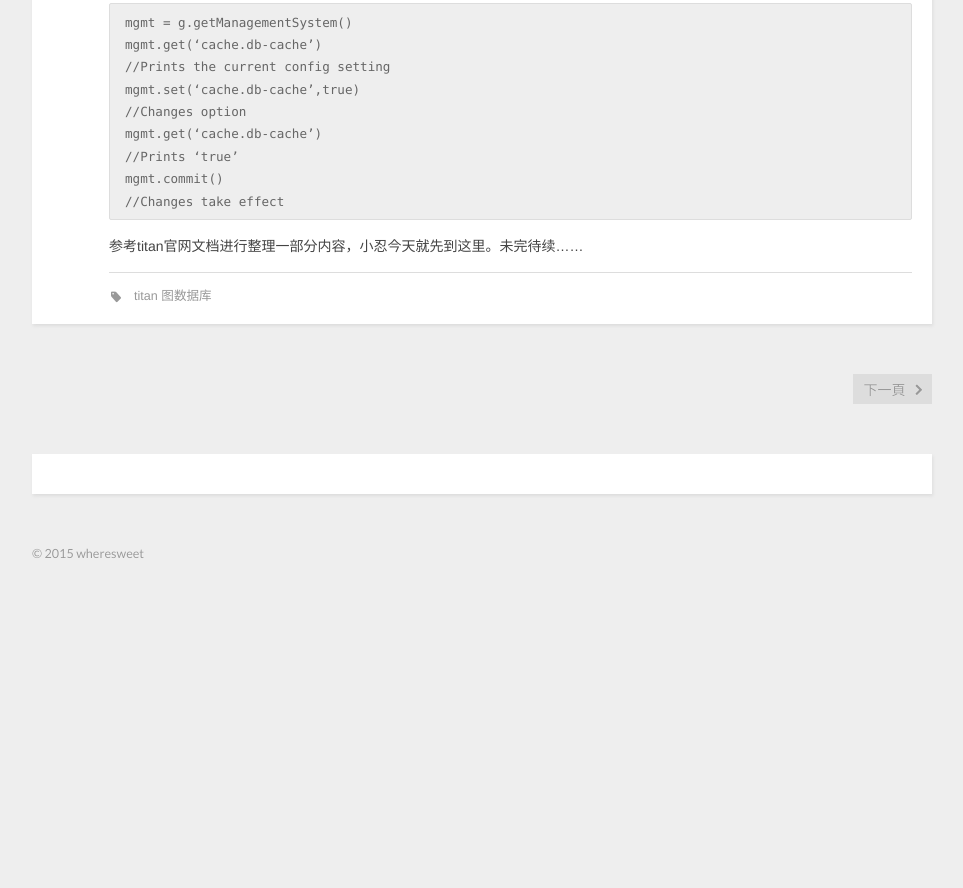
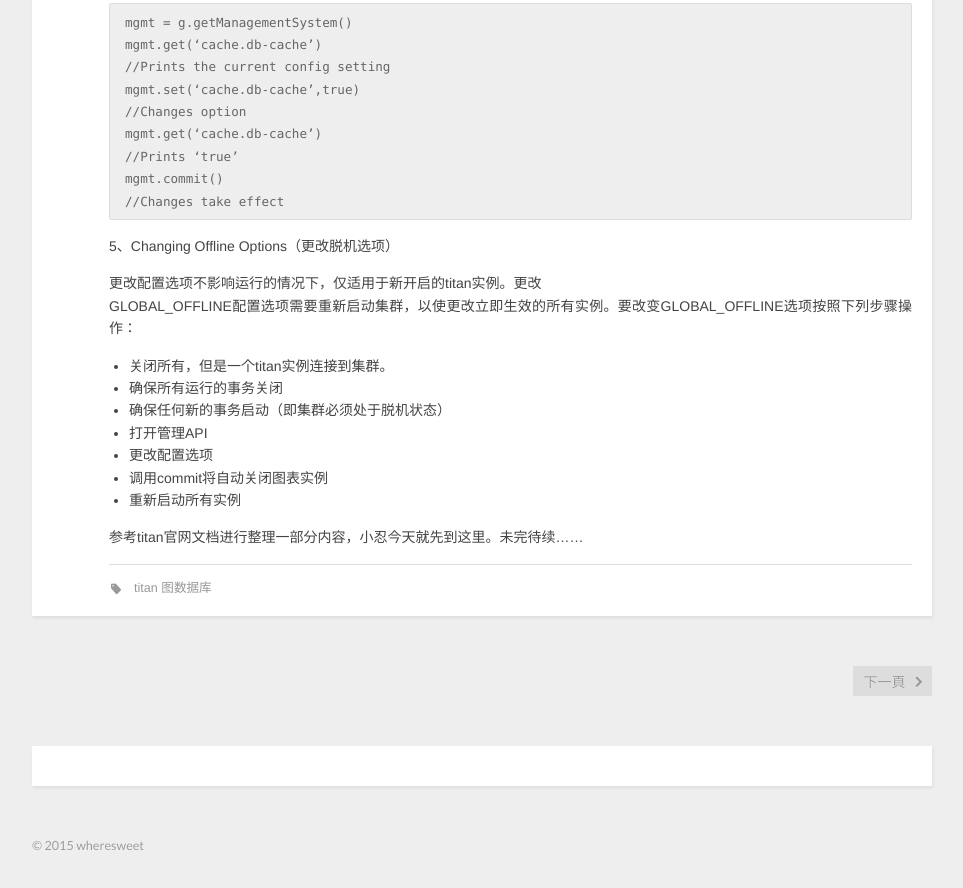
Before and after one commit to wheresweet/wheresweet.github.io, a plain HTML site: page 2015/12/17/《初入titan图数据库》学习笔记（二）/index.html in a window 1280 px wide. Shown: the part 3111-3999 px from the top of the page, without its empty margins (8-971 px from the left). Before the commit the page ends 3726 px from the top, so only its background shows below. Drawn offline with nearby package versions, Linux system fonts and the light colour scheme; a script that the page names is missing.

Commit message:
Site updated: 2015-12-19 21:41:01

```diff
--- a/2015/12/17/《初入titan图数据库》学习笔记（二）/index.html
+++ b/2015/12/17/《初入titan图数据库》学习笔记（二）/index.html
@@ -173,7 +173,18 @@ mgmt.get(‘cache.db-cache’)
 //Prints ‘true’
 mgmt.commit()
 //Changes take effect
-</code></pre><p>参考titan官网文档进行整理一部分内容，小忍今天就先到这里。未完待续……</p>
+</code></pre><p>5、Changing Offline Options（更改脱机选项）</p>
+<p>更改配置选项不影响运行的情况下，仅适用于新开启的titan实例。更改<br>GLOBAL_OFFLINE配置选项需要重新启动集群，以使更改立即生效的所有实例。要改变GLOBAL_OFFLINE选项按照下列步骤操作：</p>
+<ul>
+<li>关闭所有，但是一个titan实例连接到集群。</li>
+<li>确保所有运行的事务关闭</li>
+<li>确保任何新的事务启动（即集群必须处于脱机状态）</li>
+<li>打开管理API</li>
+<li>更改配置选项</li>
+<li>调用commit将自动关闭图表实例</li>
+<li>重新启动所有实例</li>
+</ul>
+<p>参考titan官网文档进行整理一部分内容，小忍今天就先到这里。未完待续……</p>
 
 
     </div>
```
